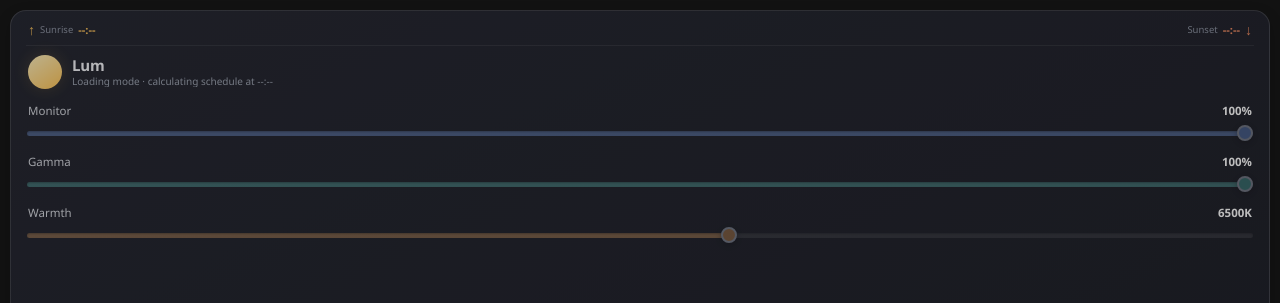
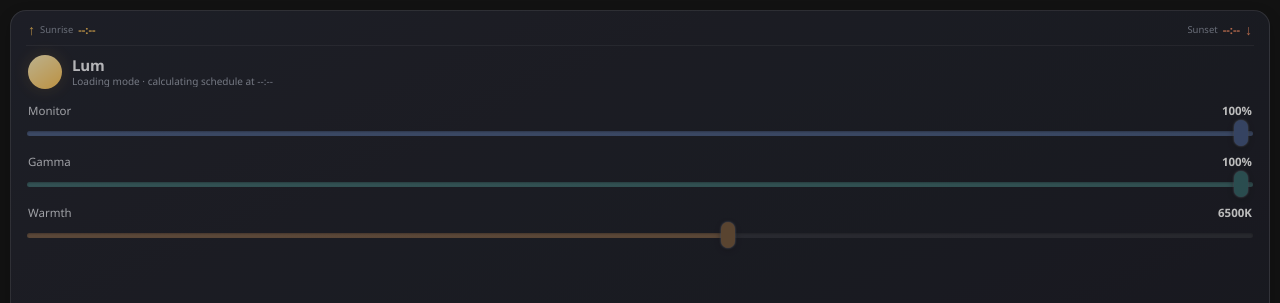
Before and after one commit to batram/lum, a SvelteKit app: page / in a window 1280 px wide. Shown: the top 303 px of the page. Built offline with nearby package versions, Linux system fonts and the light colour scheme.

Commit message:
wip: enlarge slider drag targets

```diff
--- a/src/routes/+page.svelte
+++ b/src/routes/+page.svelte
@@ -334,11 +334,11 @@
   .controls label{display:grid;gap:4px}
   .label-row{display:flex;justify-content:space-between;align-items:baseline;padding:0 1px;color:#d7d9e0;font-size:11.5px}
   output{color:#fff;font-size:11.5px;font-weight:650;font-variant-numeric:tabular-nums}
-  input[type="range"]{--slider-color:#79a8ff;width:100%;height:22px;margin:0;appearance:none;background:transparent;cursor:pointer}
+  input[type="range"]{--slider-color:#79a8ff;width:100%;height:36px;margin:-7px 0;appearance:none;background:transparent;cursor:pointer}
   input[type="range"]::-webkit-slider-runnable-track{height:5px;border-radius:5px;background:linear-gradient(90deg,color-mix(in srgb,var(--slider-color) 88%,white) 0 var(--value),rgba(255,255,255,.22) var(--value) 100%);box-shadow:inset 0 1px 2px rgba(0,0,0,.32)}
-  input[type="range"]::-webkit-slider-thumb{width:16px;height:16px;margin-top:-5.5px;appearance:none;border:2px solid #dce7fb;border-radius:50%;background:var(--slider-color);box-shadow:0 2px 6px rgba(0,0,0,.45)}
+  input[type="range"]::-webkit-slider-thumb{width:24px;height:36px;margin-top:-15.5px;appearance:none;border:5px solid transparent;border-radius:12px;background:var(--slider-color);background-clip:content-box;filter:drop-shadow(0 0 1px #dce7fb) drop-shadow(0 2px 3px rgba(0,0,0,.5))}
   input[type="range"]:focus-visible{outline:none}
-  input[type="range"]:focus-visible::-webkit-slider-thumb{box-shadow:0 0 0 3px rgba(255,255,255,.22),0 2px 6px rgba(0,0,0,.45)}
+  input[type="range"]:focus-visible::-webkit-slider-thumb{filter:drop-shadow(0 0 1px #fff) drop-shadow(0 0 4px rgba(158,193,255,.9)) drop-shadow(0 2px 3px rgba(0,0,0,.5))}
   input[type="range"].overlay{--slider-color:#57c9c1}
   input[type="range"].warmth{--slider-color:#f1a65c}
   input:disabled{opacity:.42;cursor:default}
```
